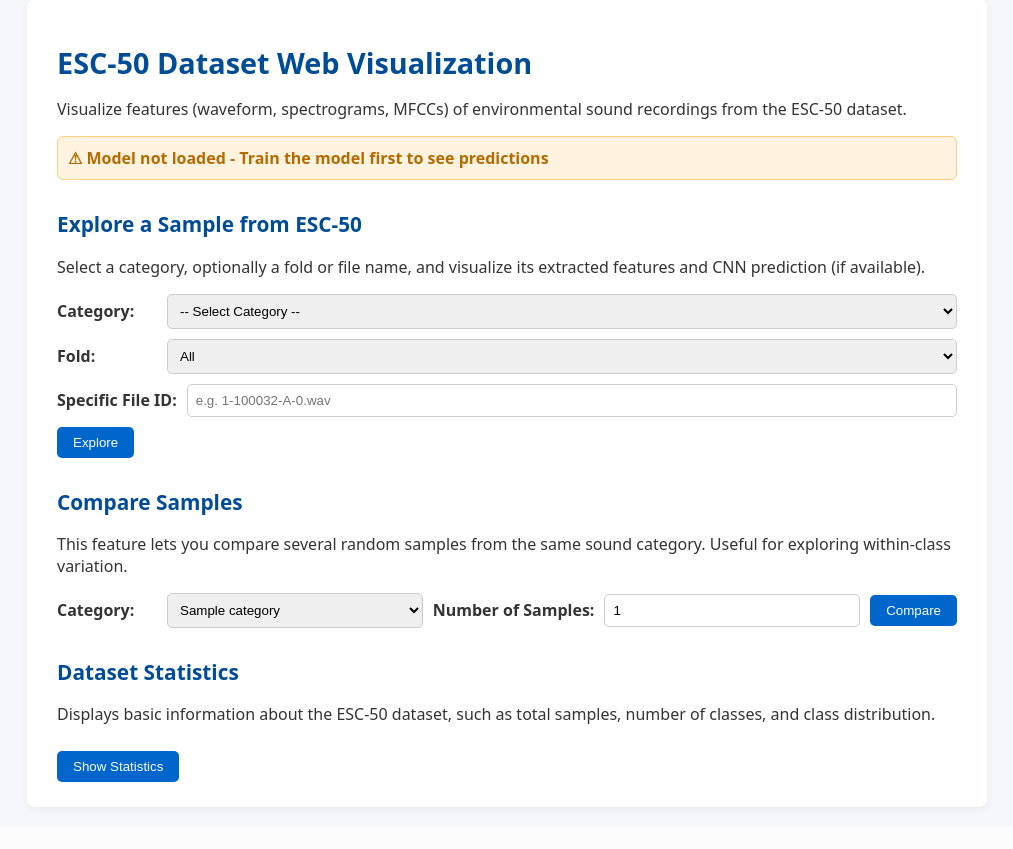
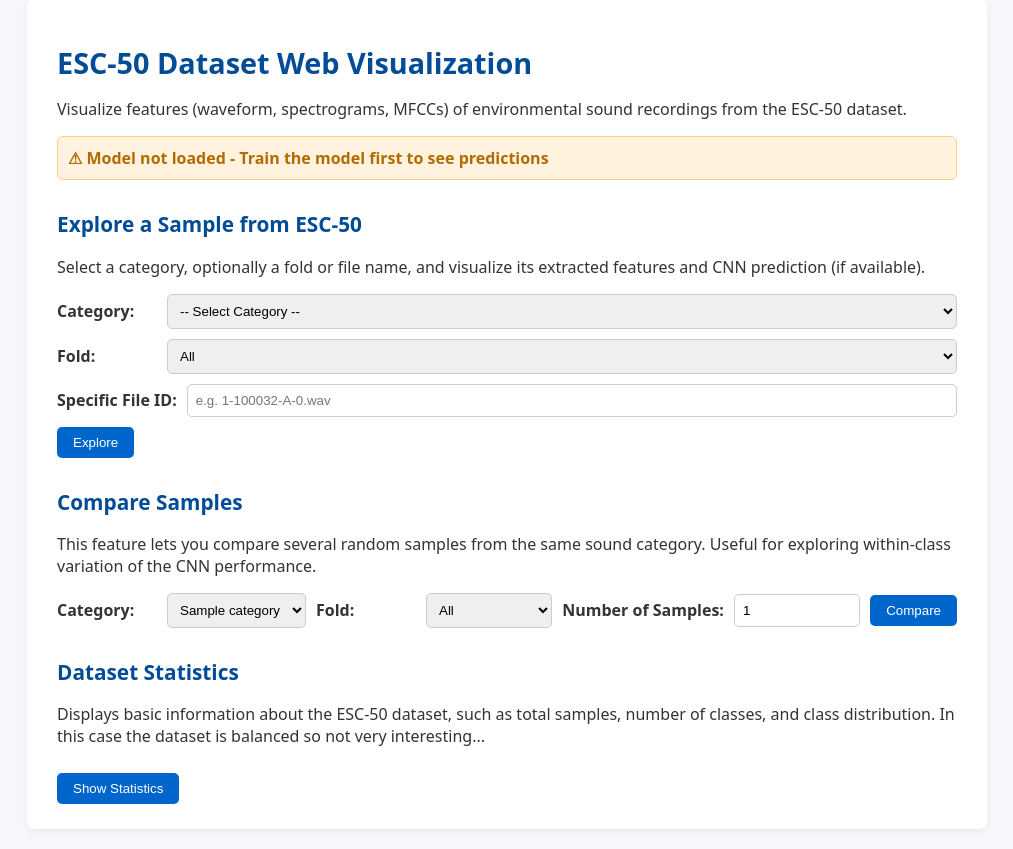
Before and after one commit to haohua13/blue-oasis-technical-assessment, a Flask app: template templates/index.html in a window 1280 px wide. Shown: the part 21-870 px from the top of the page, without its empty margins (133-1146 px from the left). Before the commit the page ends 831 px from the top, so only its background shows below. Run offline with Flask 3, Linux system fonts and the light colour scheme; the template is opened without the code that fills it: most values are stand-ins (such as "Sample title", 1, 10 or a date in 2020).

Commit message:
added sample comparison of CNN

```diff
--- a/app.py
+++ b/app.py
@@ -18,7 +18,8 @@ app = Flask(__name__)
 # configure logging
 logging.basicConfig(level=logging.INFO)
 app.logger.setLevel(logging.INFO)
-
+model = None
+device = torch.device("cpu")
 BASE_DATA_PATH = "ESC-50-master"
 # load metadata once when the app starts
 try:
@@ -205,10 +206,9 @@ def explore_audio():
         app.logger.error(f"Error processing audio file {audio_filename}: {e}", exc_info=True)
         return jsonify(error=f"An error occurred while processing the audio: {str(e)}"), 500
 
-
 @app.route('/compare_samples', methods=['POST'])
 def compare_samples():
-    """Get multiple samples from the same class for comparison."""
+    """Compare multiple samples from the same class and show CNN predictions."""
     category_name = request.form.get('category_name')
     num_samples = int(request.form.get('num_samples', 3))
     fold = request.form.get('fold')
@@ -219,6 +219,7 @@ def compare_samples():
     if category_name not in unique_categories:
         return jsonify(error=f"Category '{category_name}' not found."), 400
 
+    # filter by fold
     filtered_metadata = METADATA
     if fold and fold != 'all':
         try:
@@ -228,9 +229,6 @@ def compare_samples():
             return jsonify(error="Invalid fold number."), 400
 
     category_files = filtered_metadata[filtered_metadata['category'] == category_name]
-
-    if len(category_files) < num_samples:
-        num_samples = len(category_files)
 
     if category_files.empty:
         return jsonify(error=f"No samples found for category '{category_name}'."), 404
@@ -243,17 +241,54 @@ def compare_samples():
         audio_filepath = audio_info['filepath']
         audio_fold = int(audio_info['fold'])
 
-        if os.path.exists(audio_filepath):
+        if not os.path.exists(audio_filepath):
+            continue
+
+        try:
             y, sr = librosa.load(audio_filepath, sr=22050)
             duration = len(y) / sr
+
+            prediction_data = None
+            if model is not None:
+                try:
+                    mel_spec_cnn = preprocess_for_cnn(y, sr, n_mels=128, hop_length=512)
+                    max_len = int(np.ceil(sr * 5 / 512))
+                    if mel_spec_cnn.shape[1] < max_len:
+                        mel_spec_cnn = np.pad(mel_spec_cnn, ((0, 0), (0, max_len - mel_spec_cnn.shape[1])), mode='constant')
+                    else:
+                        mel_spec_cnn = mel_spec_cnn[:, :max_len]
+
+                    input_tensor = torch.tensor(mel_spec_cnn, dtype=torch.float32).unsqueeze(0).unsqueeze(0).to(device)
+
+                    with torch.no_grad():
+                        output = model(input_tensor)
+                        probs = torch.nn.functional.softmax(output, dim=1)[0]
+                        top5_probs, top5_indices = torch.topk(probs, min(5, len(probs)))
+                        top5_predictions = [
+                            {'class': unique_categories[idx.item()], 'probability': prob.item() * 100}
+                            for prob, idx in zip(top5_probs, top5_indices)
+                        ]
+                        predicted_class = unique_categories[top5_indices[0].item()]
+                        confidence = top5_probs[0].item() * 100
+
+                    prediction_data = {
+                        'predicted_class': predicted_class,
+                        'confidence': confidence,
+                        'correct': predicted_class == category_name,
+                        'top5_predictions': top5_predictions
+                    }
+                except Exception as e:
+                    app.logger.error(f"Error during CNN prediction for {audio_filename}: {e}")
 
             samples.append({
                 'filename': audio_filename,
                 'fold': audio_fold,
                 'duration': f"{duration:.2f} s",
                 'audio_url': url_for('serve_audio', filename=audio_filename),
-                'src_file': audio_info.get('src_file', 'N/A')
+                'prediction': prediction_data
             })
+        except Exception as e:
+            app.logger.error(f"Error loading audio {audio_filename}: {e}")
 
     return jsonify(
         category=category_name,
--- a/static/script.js
+++ b/static/script.js
@@ -83,11 +83,13 @@ document.getElementById('audioForm').addEventListener('submit', async function(e
 });
 
 // ====== COMPARE SAMPLES ======
-document.getElementById('compareForm').addEventListener('submit', async function(event) {
+document.getElementById('compareForm').addEventListener('submit', async function (event) {
     event.preventDefault();
 
     const category = document.getElementById('compareCategory').value;
     const numSamples = document.getElementById('numSamples').value;
+    const fold = document.getElementById('foldCompare').value; // 👈 add this
+
     const compareDiv = document.getElementById('compareResults');
     const errorDiv = document.getElementById('error');
 
@@ -103,17 +105,17 @@ document.getElementById('compareForm').addEventListener('submit', async function
     compareDiv.innerHTML = '<p>Loading comparison samples...</p>';
 
     try {
-        // send as FormData (matches Flask)
         const formData = new FormData();
         formData.append('category_name', category);
         formData.append('num_samples', numSamples);
+        formData.append('fold', fold); // 👈 add this
 
         const response = await fetch('/compare_samples', {
             method: 'POST',
             body: formData
         });
+
         const data = await response.json();
-
         if (!response.ok) throw new Error(data.error || `HTTP error! status: ${response.status}`);
 
         if (!data.samples || data.samples.length === 0) {
@@ -121,14 +123,29 @@ document.getElementById('compareForm').addEventListener('submit', async function
             return;
         }
 
-        let html = `<p>Comparing <strong>${data.samples.length}</strong> samples from category <strong>${category}</strong>.</p>`;
+        let html = `<p>Comparing <strong>${data.samples.length}</strong> samples from category <strong>${data.category}</strong>:</p>`;
         data.samples.forEach((s, i) => {
             html += `
-                <div class="compare-item">
-                    <h4>Sample ${i + 1}: ${s.filename}</h4>
-                    <audio controls src="${s.audio_url}"></audio>
-                    <p>Duration: ${s.duration}</p>
-                </div>`;
+                    <div class="compare-item">
+                        <h4>Sample ${i + 1}: ${s.filename} (${s.duration})</h4>
+                        <audio controls src="${s.audio_url}"></audio>
+                        ${
+                            s.prediction
+                                ? `
+                                <p><strong>Predicted:</strong>
+                                    <span style="color:${s.prediction.correct ? 'green' : 'red'};">
+                                        ${s.prediction.predicted_class}
+                                    </span>
+                                    (${s.prediction.confidence.toFixed(1)}%)
+                                </p>
+                                <ul>
+                                    ${s.prediction.top5_predictions
+                                        .map(p => `<li>${p.class}: ${p.probability.toFixed(1)}%</li>`)
+                                        .join('')}
+                                </ul>`
+                                : `<p>Prediction unavailable.</p>`
+                        }
+                    </div>`;
         });
         compareDiv.innerHTML = html;
 
@@ -140,13 +157,10 @@ document.getElementById('compareForm').addEventListener('submit', async function
     }
 });
 
-// ====== DATASET STATISTICS ======
+// ====== SHOW STATISTICS ======
 document.getElementById('loadStats').addEventListener('click', async function() {
     const statsDiv = document.getElementById('statsOutput');
-    const errorDiv = document.getElementById('error');
-
-    statsDiv.innerHTML = '<p>Loading dataset statistics...</p>';
-    errorDiv.style.display = 'none';
+    statsDiv.innerHTML = 'Loading statistics...';
 
     try {
         const response = await fetch('/get_statistics');
@@ -155,19 +169,24 @@ document.getElementById('loadStats').addEventListener('click', async function()
         if (!response.ok) throw new Error(data.error || `HTTP error! status: ${response.status}`);
 
         let html = `
-            <p>The ESC-50 dataset contains <strong>${data.total_samples}</strong> samples
-            across <strong>${data.num_classes}</strong> categories.</p>
-            <ul>`;
-        for (const [cat, count] of Object.entries(data.class_distribution)) {
-            html += `<li>${cat}: ${count} samples</li>`;
-        }
-        html += '</ul>';
+            <p><strong>Total Samples:</strong> ${data.total_samples}</p>
+            <p><strong>Number of Classes:</strong> ${data.num_classes}</p>
+            <h4>Class Distribution:</h4>
+            <ul>
+                ${Object.entries(data.class_distribution)
+                    .map(([cls, count]) => `<li>${cls}: ${count}</li>`)
+                    .join('')}
+            </ul>
+            <h4>Fold Distribution:</h4>
+            <ul>
+                ${Object.entries(data.fold_distribution)
+                    .map(([fold, count]) => `<li>Fold ${fold}: ${count}</li>`)
+                    .join('')}
+            </ul>
+        `;
         statsDiv.innerHTML = html;
-
     } catch (e) {
-        statsDiv.innerHTML = '';
-        errorDiv.textContent = 'Error loading statistics: ' + e.message;
-        errorDiv.style.display = 'block';
+        statsDiv.innerHTML = `<p class="error-box">Error loading statistics: ${e.message}</p>`;
         console.error('Statistics fetch failed:', e);
     }
 });
--- a/templates/index.html
+++ b/templates/index.html
@@ -99,13 +99,20 @@
 
         <section class="compare-section">
             <h2>Compare Samples</h2>
-            <p>This feature lets you compare several random samples from the same sound category. Useful for exploring within-class variation.</p>
+            <p>This feature lets you compare several random samples from the same sound category. Useful for exploring within-class variation of the CNN performance.</p>
             <form id="compareForm">
                 <div class="input-group">
                     <label for="compareCategory">Category:</label>
                     <select id="compareCategory" name="category_name">
                         {% for category in categories %}
                         <option value="{{ category }}">{{ category }}</option>
+                        {% endfor %}
+                    </select>
+                    <label for="foldCompare">Fold:</label>
+                    <select id="foldCompare" name="fold">
+                        <option value="all">All</option>
+                        {% for f in folds %}
+                        <option value="{{ f }}">{{ f }}</option>
                         {% endfor %}
                     </select>
                     <label for="numSamples">Number of Samples:</label>
@@ -118,7 +125,9 @@
 
         <section class="stats-section">
             <h2>Dataset Statistics</h2>
-            <p>Displays basic information about the ESC-50 dataset, such as total samples, number of classes, and class distribution.</p>
+            <p>Displays basic information about the ESC-50 dataset, such as total samples, number of classes, and class distribution.
+                In this case the dataset is balanced so not very interesting...
+            </p>
             <button id="loadStats">Show Statistics</button>
             <div id="statsOutput"></div>
         </section>
```
